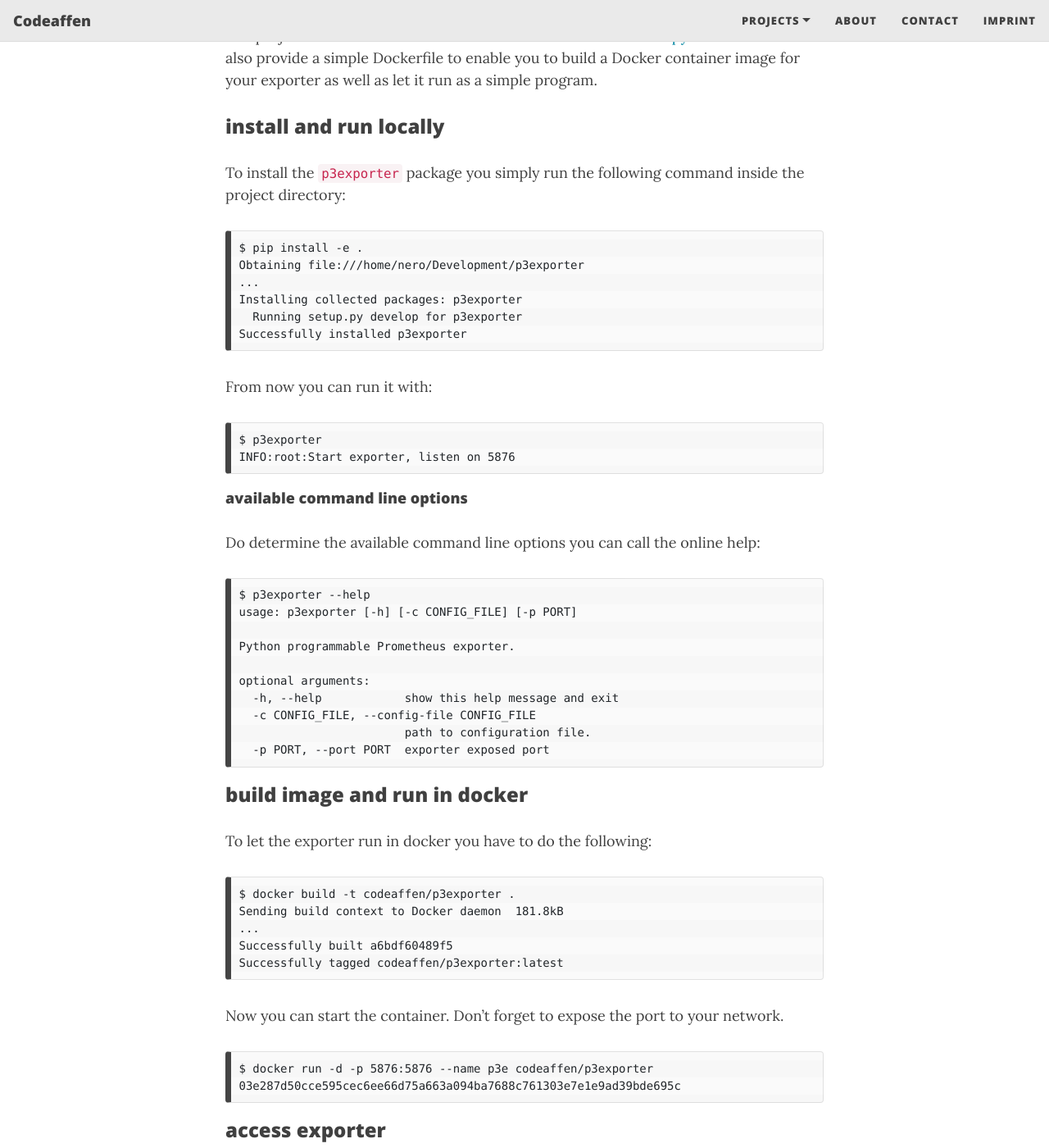
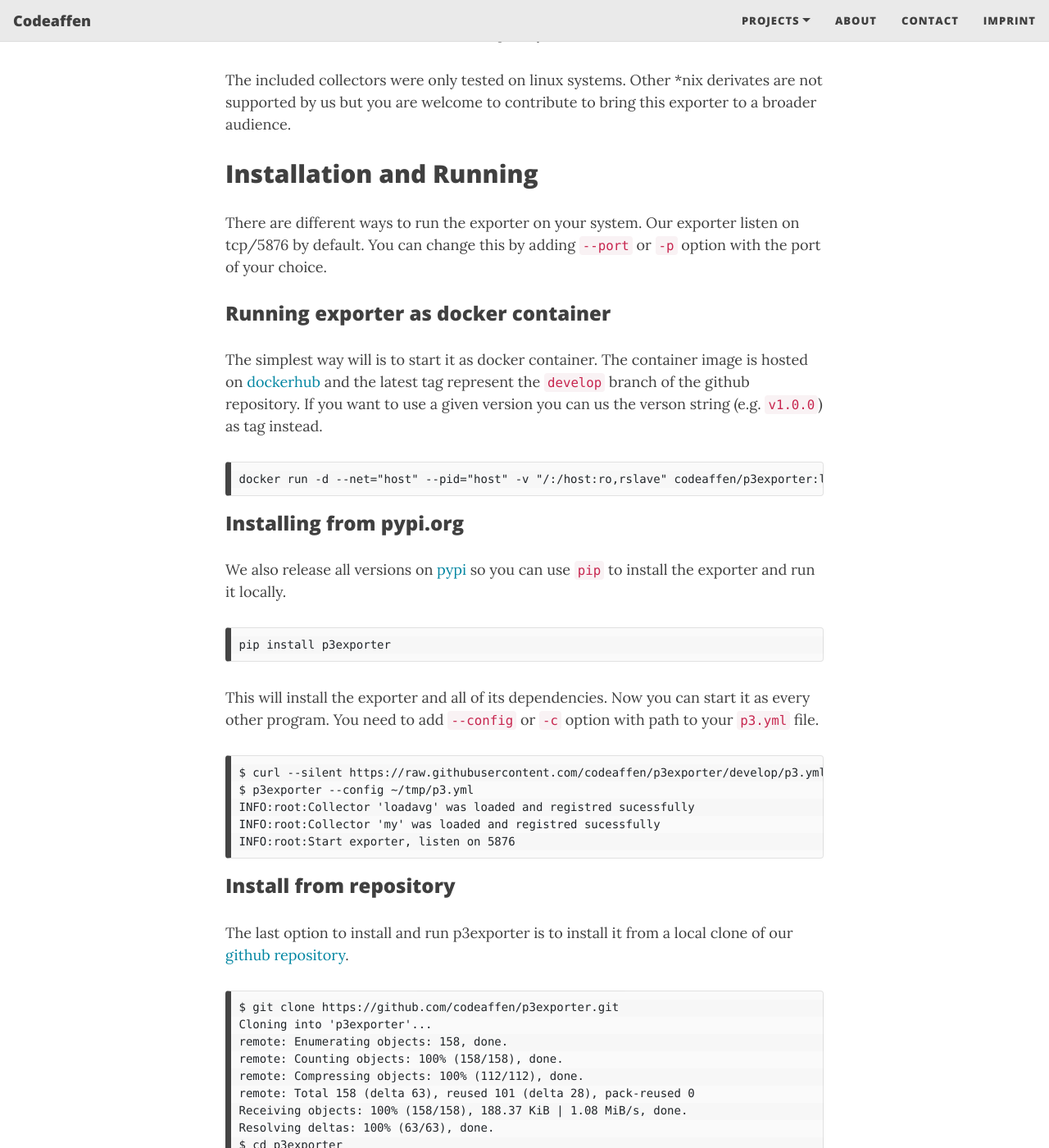
Before and after one commit to codeaffen/codeaffen.org, a Jekyll site: the page built from projects/p3exporter.md, in a window 1280 px wide and 1400 px high, scrolled down 468 px. Shown: the whole window at 82% size. Built offline with Jekyll 4.4.1, drawn with Linux system fonts in a browser that asks for light colours; nearby versions of some CDN libraries; comment, search, counter and statistics services are not loaded; some of the changed text lies outside the part shown.

Commit message:
Update p3exporter prject page
Add git repo links to page layout.
Update p3exporter project page regarding to the upcoming new version of
projects readme file.

````diff
--- a/_layouts/page.html
+++ b/_layouts/page.html
@@ -7,6 +7,30 @@
 <div class="{% if page.full-width %} container-fluid {% else %} container-md {% endif %}" role="main">
   <div class="row">
     <div class="{% if page.full-width %} col {% else %} col-xl-8 offset-xl-2 col-lg-10 offset-lg-1 {% endif %}">
+
+        {% if page.gh-repo %}
+        {% assign gh_split =  page.gh-repo | split:'/'  %}
+        {% assign gh_user =  gh_split[0]  %}
+        {% assign gh_repo =  gh_split[1]  %}
+
+        <div id="header-gh-btns">
+          {% if page.gh-badge.size > 0 %}
+            {% for badge in page.gh-badge %}
+              {% case badge %}
+                {% when 'star'%}
+                  <iframe src="https://ghbtns.com/github-btn.html?user={{ gh_user }}&repo={{ gh_repo }}&type=star&count=true" frameborder="0" scrolling="0" width="120px" height="20px"></iframe>
+                {% when 'watch'%}
+                  <iframe src="https://ghbtns.com/github-btn.html?user={{ gh_user }}&repo={{ gh_repo }}&type=watch&v=2&count=true" frameborder="0" scrolling="0" width="120px" height="20px"></iframe>
+                {% when 'fork'%}
+                  <iframe src="https://ghbtns.com/github-btn.html?user={{ gh_user }}&repo={{ gh_repo }}&type=fork&count=true" frameborder="0" scrolling="0" width="120px" height="20px"></iframe>
+                {% when 'follow'%}
+                  <iframe src="https://ghbtns.com/github-btn.html?user={{ gh_user }}&type=follow&count=true" frameborder="0" scrolling="0" width="220px" height="20px"></iframe>
+              {% endcase %}
+            {% endfor %}
+          {% endif %}
+        </div>
+      {% endif %}
+
       {% if page.before-content %}
         <div class="before-content">
           {% for file in page.before-content %}
--- a/projects/p3exporter.md
+++ b/projects/p3exporter.md
@@ -9,71 +9,114 @@
 
 ## Python programmable Prometheus exporter
 
-This repo should help any DevOps to quickstart its Prometheus exporter development base on Python. It is a POC which shows how different packages and libraries can be put together to create your own exporter for Prometheus.
+p3exporter will help any DevOps to quickstart its Prometheus exporter development. It is completly written in python and provides a facility for pluggable metric collectors.
+The exporter comes with real life exporters to illustrate how it works but is also intended to use as a framework for completely custom collectors.
 
-The project is based on Flask as web framework and Prometheus [python-client](python-client). We also provide a simple Dockerfile to enable you to build a Docker container image for your exporter as well as let it run as a simple program.
+The included collectors were only tested on linux systems. Other \*nix derivates are not supported by us but you are welcome to contribute to bring this exporter to a broader audience.
 
-### install and run locally
+## Installation and Running
 
-To install the `p3exporter` package you simply run the following command inside the project directory:
+There are different ways to run the exporter on your system. Our exporter listen on tcp/5876 by default. You can change this by adding `--port` or `-p` option with the port of your choice.
+
+### Running exporter as docker container
+
+The simplest way will is to start it as docker container.
+The container image is hosted on [dockerhub](https://hub.docker.com/r/codeaffen/p3exporter) and the latest tag represent the `develop` branch of the github repository.
+If you want to use a given version you can us the verson string (e.g. `v1.0.0`) as tag instead.
 
 ```text
+docker run -d --net="host" --pid="host" -v "/:/host:ro,rslave" codeaffen/p3exporter:latest
+```
+
+### Installing from pypi.org
+
+We also release all versions on [pypi](https://pypi.org/project/p3exporter/) so you can use `pip` to install the exporter and run it locally.
+
+```text
+pip install p3exporter
+```
+
+This will install the exporter and all of its dependencies. Now you can start it as every other program. You need to add `--config` or `-c` option with path to your `p3.yml` file.
+
+```text
+$ curl --silent https://raw.githubusercontent.com/codeaffen/p3exporter/develop/p3.yml --output ~/tmp/p3.yml
+$ p3exporter --config ~/tmp/p3.yml
+INFO:root:Collector 'loadavg' was loaded and registred sucessfully
+INFO:root:Collector 'my' was loaded and registred sucessfully
+INFO:root:Start exporter, listen on 5876
+```
+
+### Install from repository
+
+The last option to install and run p3exporter is to install it from a local clone of our [github repository](https://github.com/codeaffen/p3exporter).
+
+```text
+$ git clone https://github.com/codeaffen/p3exporter.git
+Cloning into 'p3exporter'...
+remote: Enumerating objects: 158, done.
+remote: Counting objects: 100% (158/158), done.
+remote: Compressing objects: 100% (112/112), done.
+remote: Total 158 (delta 63), reused 101 (delta 28), pack-reused 0
+Receiving objects: 100% (158/158), 188.37 KiB | 1.08 MiB/s, done.
+Resolving deltas: 100% (63/63), done.
+$ cd p3exporter
 $ pip install -e .
-Obtaining file:///home/nero/Development/p3exporter
-...
-Installing collected packages: p3exporter
-  Running setup.py develop for p3exporter
-Successfully installed p3exporter
 ```
 
 From now you can run it with:
 
 ```text
 $ p3exporter
+INFO:root:Collector 'loadavg' was loaded and registred sucessfully
+INFO:root:Collector 'my' was loaded and registred sucessfully
 INFO:root:Start exporter, listen on 5876
 ```
 
-#### available command line options
+## Building your own container image
 
-Do determine the available command line options you can call the online help:
+To build your own container image you can use the dockerfile which is delivered in our github repository.
+This file is also used to create our images on dockerhub.
 
 ```text
-$ p3exporter --help
-usage: p3exporter [-h] [-c CONFIG_FILE] [-p PORT]
-
-Python programmable Prometheus exporter.
-
-optional arguments:
-  -h, --help            show this help message and exit
-  -c CONFIG_FILE, --config-file CONFIG_FILE
-                        path to configuration file.
-  -p PORT, --port PORT  exporter exposed port
-```
-
-### build image and run in docker
-
-To let the exporter run in docker you have to do the following:
-
-```text
-$ docker build -t codeaffen/p3exporter .
+$ docker build -t p3exporter .
 Sending build context to Docker daemon  181.8kB
 ...
 Successfully built a6bdf60489f5
-Successfully tagged codeaffen/p3exporter:latest
+Successfully tagged p3exporter:latest
 ```
 
-Now you can start the container. Don't forget to expose the port to your network.
+Now you can start the container. Here you can use the command from above. You have just to use your image
 
 ```text
-$ docker run -d -p 5876:5876 --name p3e codeaffen/p3exporter
-03e287d50cce595cec6ee66d75a663a094ba7688c761303e7e1e9ad39bde695c
+docker run -d --net="host" --pid="host" -v "/:/host:ro,rslave" p3exporter:latest
 ```
 
-### access exporter
+## Collectors
 
-If your exporter run either as local program or as docker container you can access it with your webbrowser.
+Name | Description
+---- | -----------
+loadavg | collects average load in 1, 5 and 15 minutes interval
+netdev | collects netword device information and statistics
+my | example collector that actually does nothing but show how long a function has been executed
 
-![metrics in browser](../../assets/img/p3e_metrics.png){: .mx-auto.d-block :}
+### Activation and Deactivation of collectors
+
+To activate or deactive collectors you have to configure it in `p3.yml` within the `collectors` list. All collectors listed in this list will be activated a start time of p3exporter. If there are any issues e.g. collector can't be found or has failures in code a warning will be shown and it will not be activated.
+
+```yaml
+exporter_name: "Python prammable Prometheus exporter"
+collectors:
+  - loadavg
+  - netdev
+  - my
+credentials:
+collector_opts:
+  netdev:
+    whitelist:
+    blacklist:
+      - docker0
+      - lo
+```
 
 ## further resources
 
````
